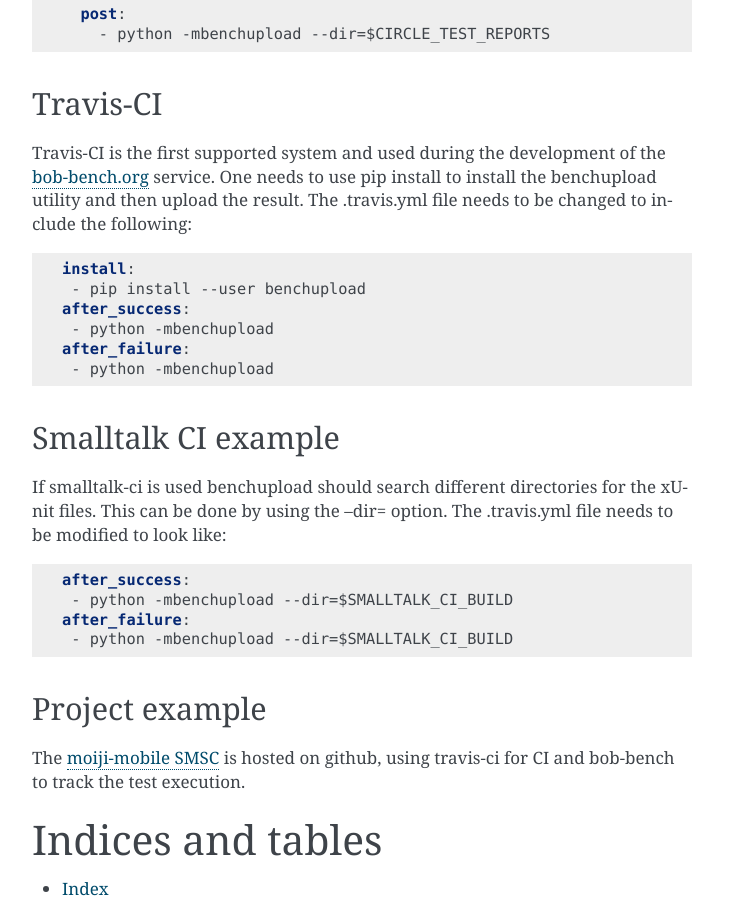
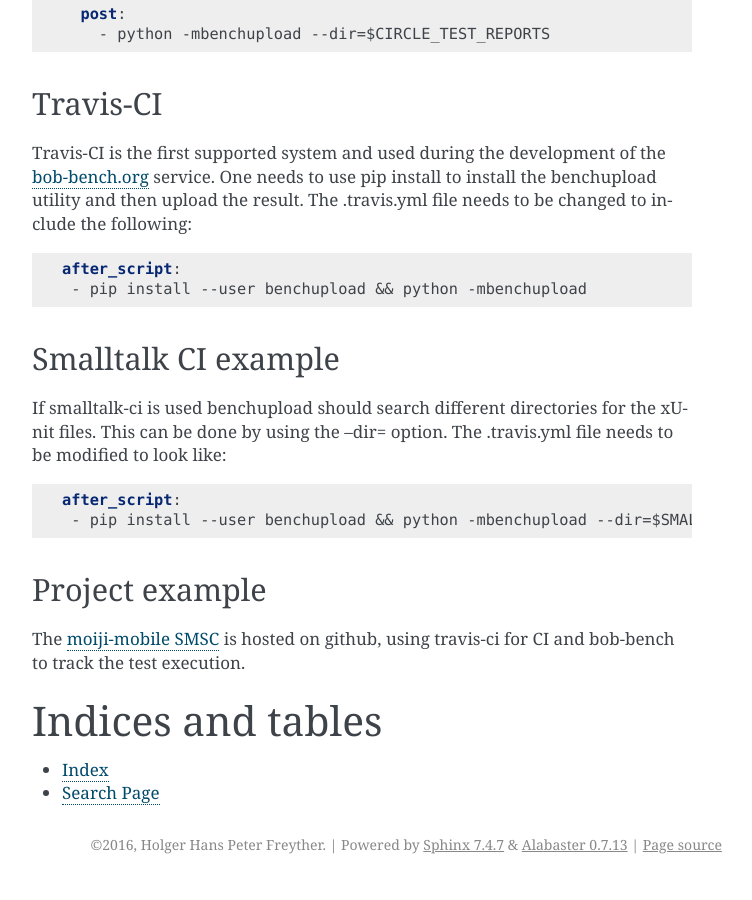
Before and after one commit to bob-bench/benchupload, a Sphinx documentation site: the page built from doc/index.rst, in a window 1280 px wide and 900 px high, scrolled down 1180 px. Shown: the whole window, without its empty margins (388-1140 px from the left). Built offline with Sphinx 7.4.7, drawn with Linux system fonts in a browser that asks for light colours.

Commit message:
doc: Simplify installation and portability
Always use the --user option and execute it right away as a single
after script (executed last). Unless there is a timeout a failure
will not break the build.

```diff
--- a/doc/index.rst
+++ b/doc/index.rst
@@ -80,12 +80,8 @@
 
 .. code-block:: yaml
 
-  install:
-   - pip install --user benchupload
-  after_success:
-   - python -mbenchupload
-  after_failure:
-   - python -mbenchupload
+  after_script:
+   - pip install --user benchupload && python -mbenchupload
 
 
 Smalltalk CI example
@@ -98,10 +94,8 @@
 
 .. code-block:: yaml
 
-  after_success:
-   - python -mbenchupload --dir=$SMALLTALK_CI_BUILD
-  after_failure:
-   - python -mbenchupload --dir=$SMALLTALK_CI_BUILD
+  after_script:
+   - pip install --user benchupload && python -mbenchupload --dir=$SMALLTALK_CI_HOME
 
 Project example
 ---------------
```
